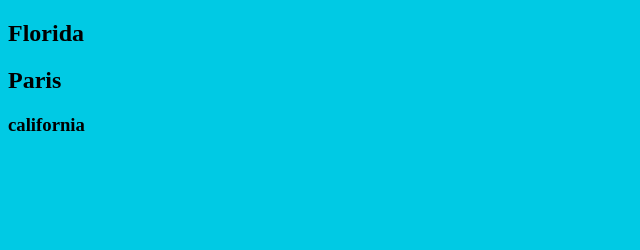
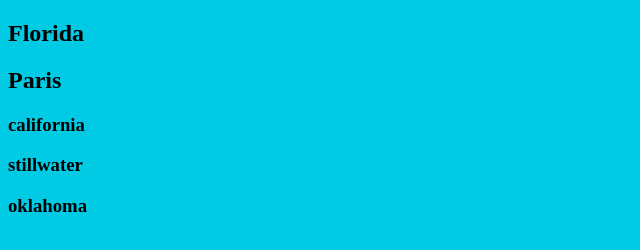
Before and after one commit to alizajaz/remote-repository, a plain HTML site: page index.html in a window 1280 px wide. Shown: the whole page, without its empty margins (0-640 px from the left). Drawn offline with Linux system fonts and the light colour scheme.

Commit message:
Add destination to stillwater

```diff
--- a/index.html
+++ b/index.html
@@ -20,6 +20,12 @@
             <div class="destination" id="california">
                 <h3>california</h3>
             </div>
+            <div class="destination" id="stillwater">
+                <h3>stillwater</h3>
+            </div>
+            <div class="destination" id="oklahoma">
+                <h3>oklahoma</h3>
+            </div>
 
         </div>
     </div>
```
